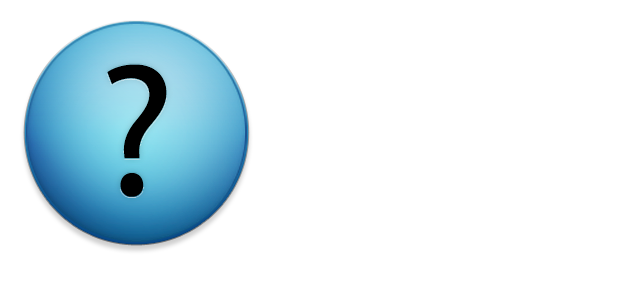
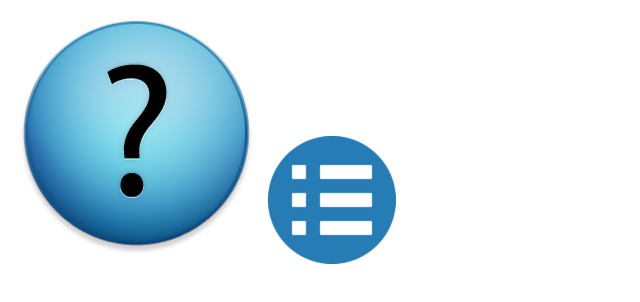
Before and after one commit to bahiaxip/prueba-github, a plain HTML site: page index.html in a window 1280 px wide. Shown: the whole page, without its empty margins (0-640 px from the left). Drawn offline with Linux system fonts and the light colour scheme.

Commit message:
imagen menu

```diff
--- a/index.html
+++ b/index.html
@@ -5,5 +5,6 @@
 	</head>
 	<body>
 		<img src="help.png">
+		<img src="menu.png">
 	</body>
 </html>
```
Also changed, not shown: menu.png (added).
